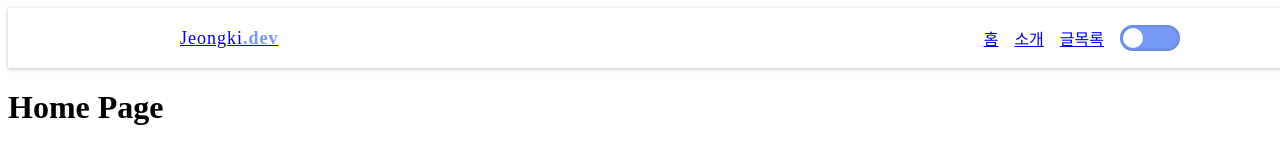
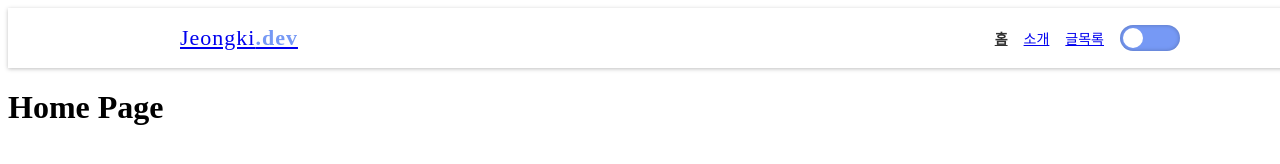
Before and after one commit to qq8721443/jeongki-dev-v2, a Gatsby site: page / in a window 1280 px wide. Shown: the top 164 px of the page. Built offline with nearby package versions, Linux system fonts and the light colour scheme; Gatsby itself is replaced by a stand-in of ours.

Commit message:
feat: 스타일 변경

```diff
--- a/src/components/NavigationBar/index.tsx
+++ b/src/components/NavigationBar/index.tsx
@@ -21,7 +21,12 @@ export const NavigationBar = () => {
           <MenuList>
             {MENU_LIST.map((item) => (
               <MenuListItem key={item.name}>
-                <Link to={item.link}>{item.name}</Link>
+                <Link
+                  to={item.link}
+                  activeStyle={{ color: '#333', fontWeight: 700 }}
+                >
+                  {item.name}
+                </Link>
               </MenuListItem>
             ))}
           </MenuList>
@@ -55,7 +60,7 @@ const InnerContainer = styled.div({
 
 const LogoContainer = styled.div({
   color: '#777',
-  fontSize: '18px',
+  fontSize: '22px',
   fontWeight: 500,
   letterSpacing: '1px',
 
@@ -70,8 +75,13 @@ const MenuList = styled.ul({
   alignItems: 'center',
   listStyle: 'none',
   color: '#777',
+  fontSize: '14px',
 });
 
 const MenuListItem = styled.li({
   marginRight: '16px',
+  '&:hover': {
+    color: '#333',
+    fontWeight: 700,
+  },
 });
```
